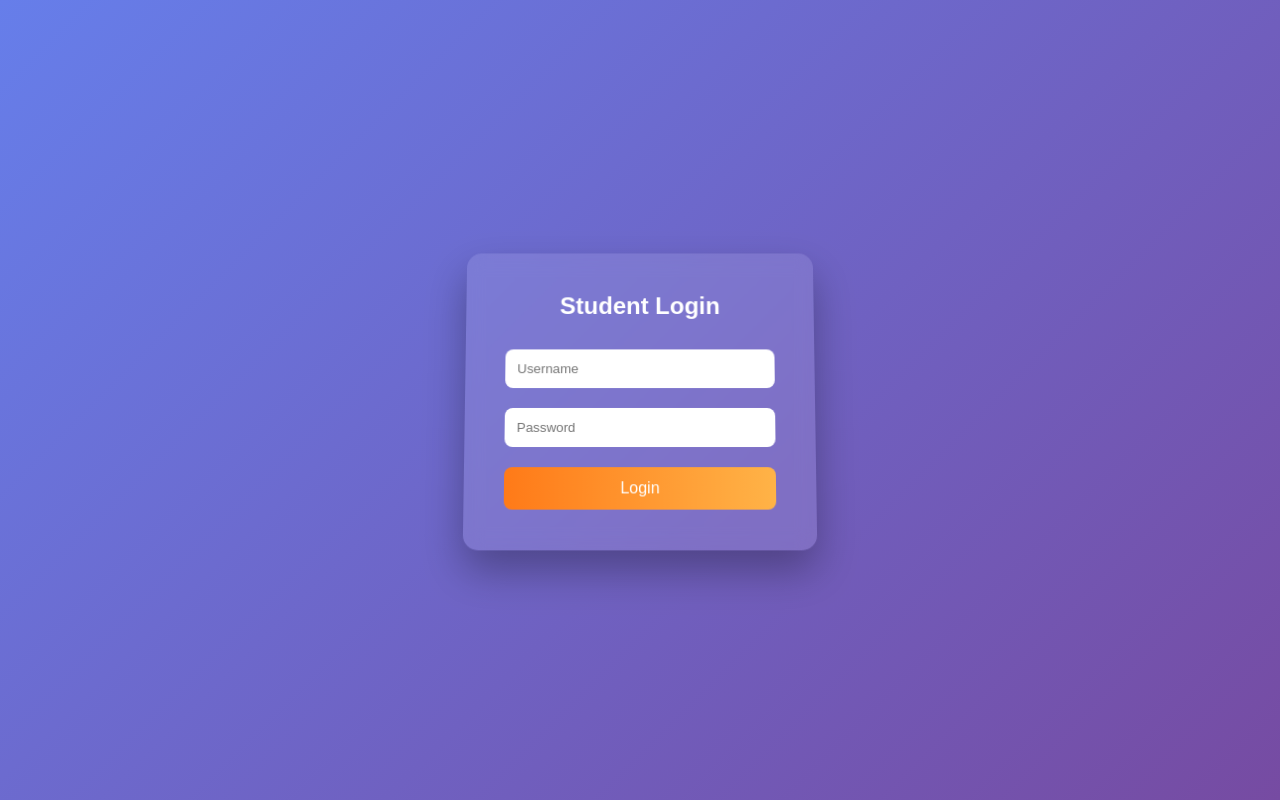
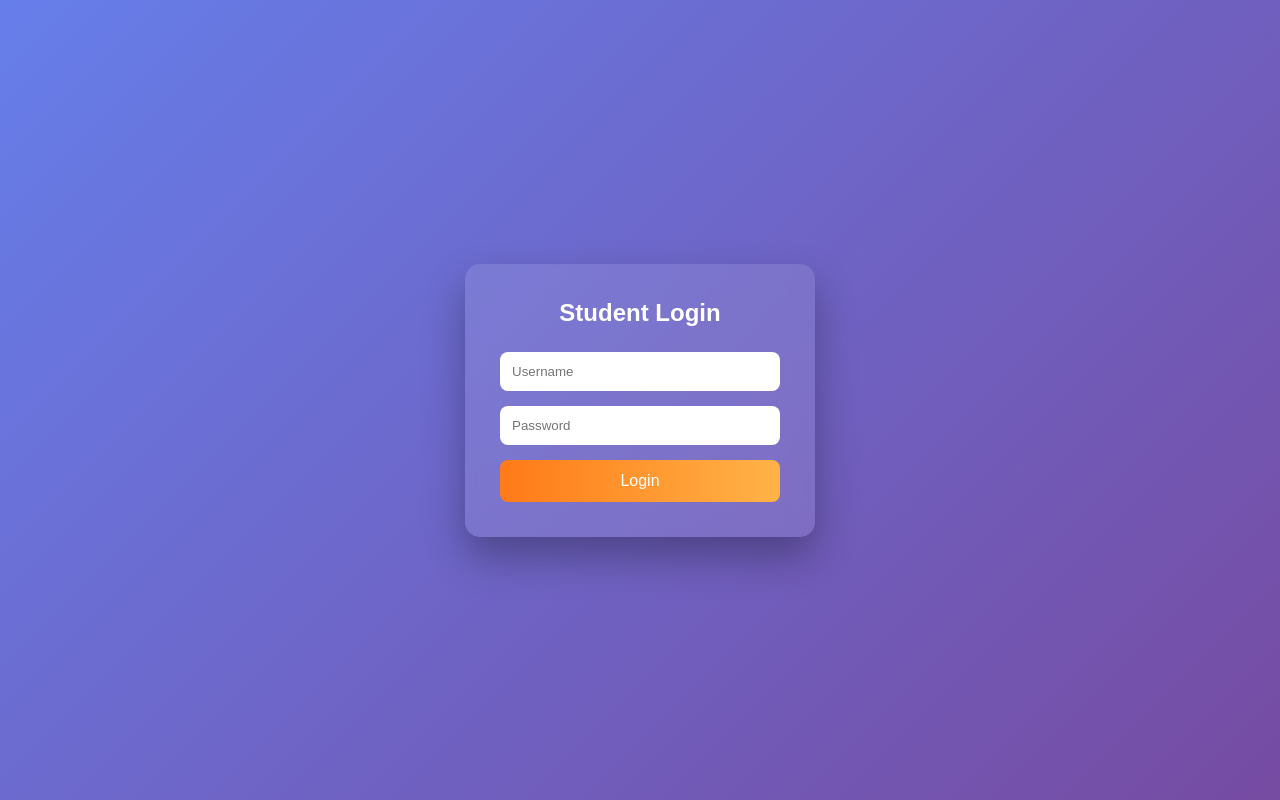
Before and after one commit to Rahman-s/student-management-system, a Django app: page / in a window 1280 px wide. Run offline with Django 5.2, Linux system fonts and the light colour scheme.

Commit message:
Update login.html

```diff
--- a/templates/login.html
+++ b/templates/login.html
@@ -1,7 +1,10 @@
 <!DOCTYPE html>
 <html>
 <head>
+
 <title>Login</title>
+
+<meta name="viewport" content="width=device-width, initial-scale=1.0">
 
 <style>
 
@@ -9,7 +12,7 @@
 margin:0;
 padding:0;
 box-sizing:border-box;
-    font-family:Arial, Helvetica, sans-serif;
+font-family:Arial;
 }
 
 body{
@@ -21,23 +24,23 @@ body{
 }
 
 .login-container{
-    width:350px;
-    padding:40px;
+width:90%;
+max-width:350px;
+padding:35px;
 border-radius:15px;
 background:rgba(255,255,255,0.1);
 backdrop-filter:blur(10px);
 box-shadow:0 20px 40px rgba(0,0,0,0.3);
-    transform:perspective(1000px) rotateX(5deg);
 }
 
 .login-container h2{
 text-align:center;
 color:white;
-    margin-bottom:30px;
+margin-bottom:25px;
 }
 
 .input-box{
-    margin-bottom:20px;
+margin-bottom:15px;
 }
 
 .input-box input{
@@ -53,12 +56,10 @@ button{
 padding:12px;
 border:none;
 border-radius:8px;
-    background:#ff7a18;
 background:linear-gradient(to right,#ff7a18,#ffb347);
 color:white;
 font-size:16px;
 cursor:pointer;
-    transition:0.3s;
 }
 
 button:hover{
@@ -76,6 +77,7 @@ button:hover{
 <h2>Student Login</h2>
 
 <form method="POST">
+
 {% csrf_token %}
 
 <div class="input-box">
```
Lines whose indentation alone changed are shown as unchanged.
